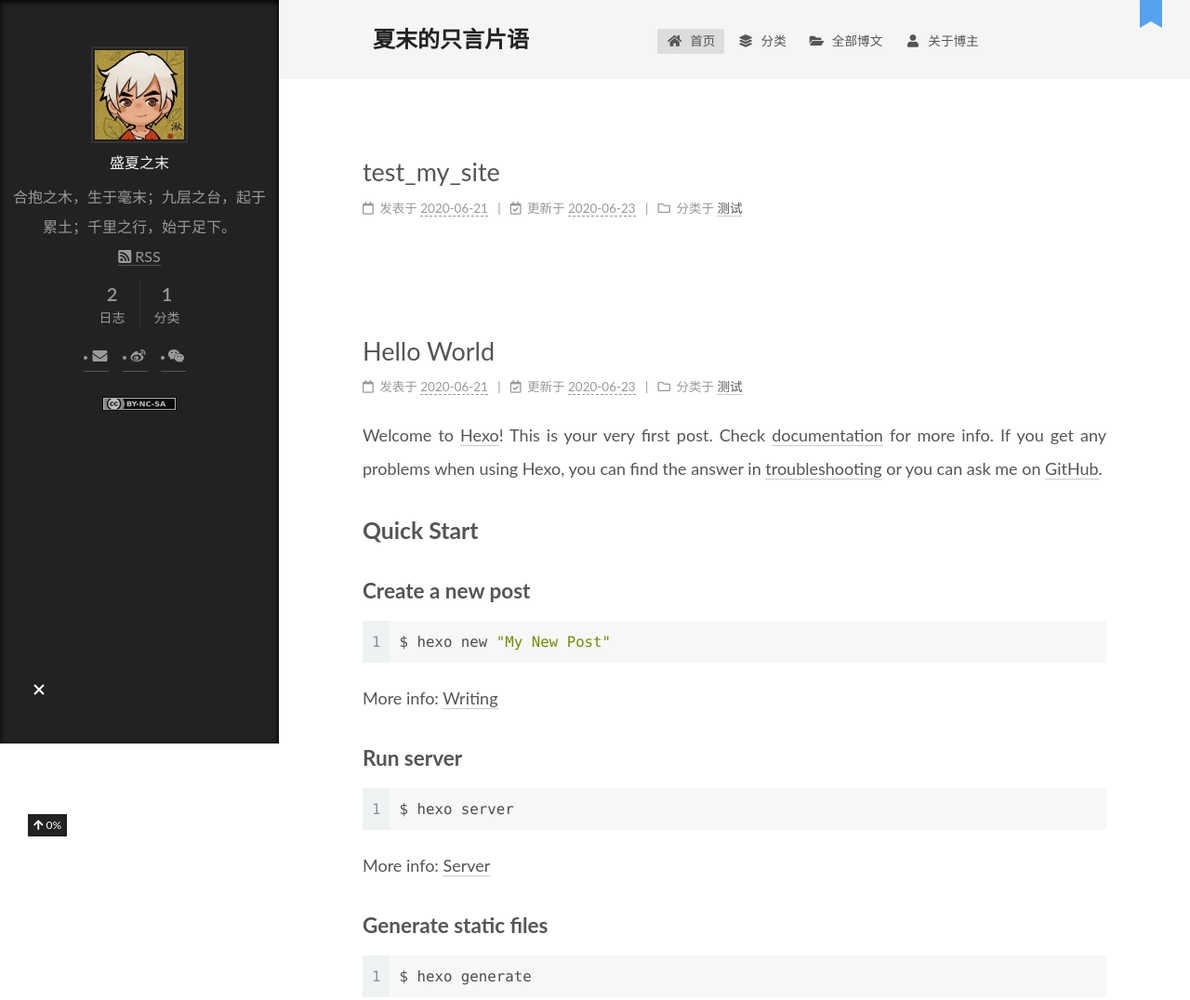
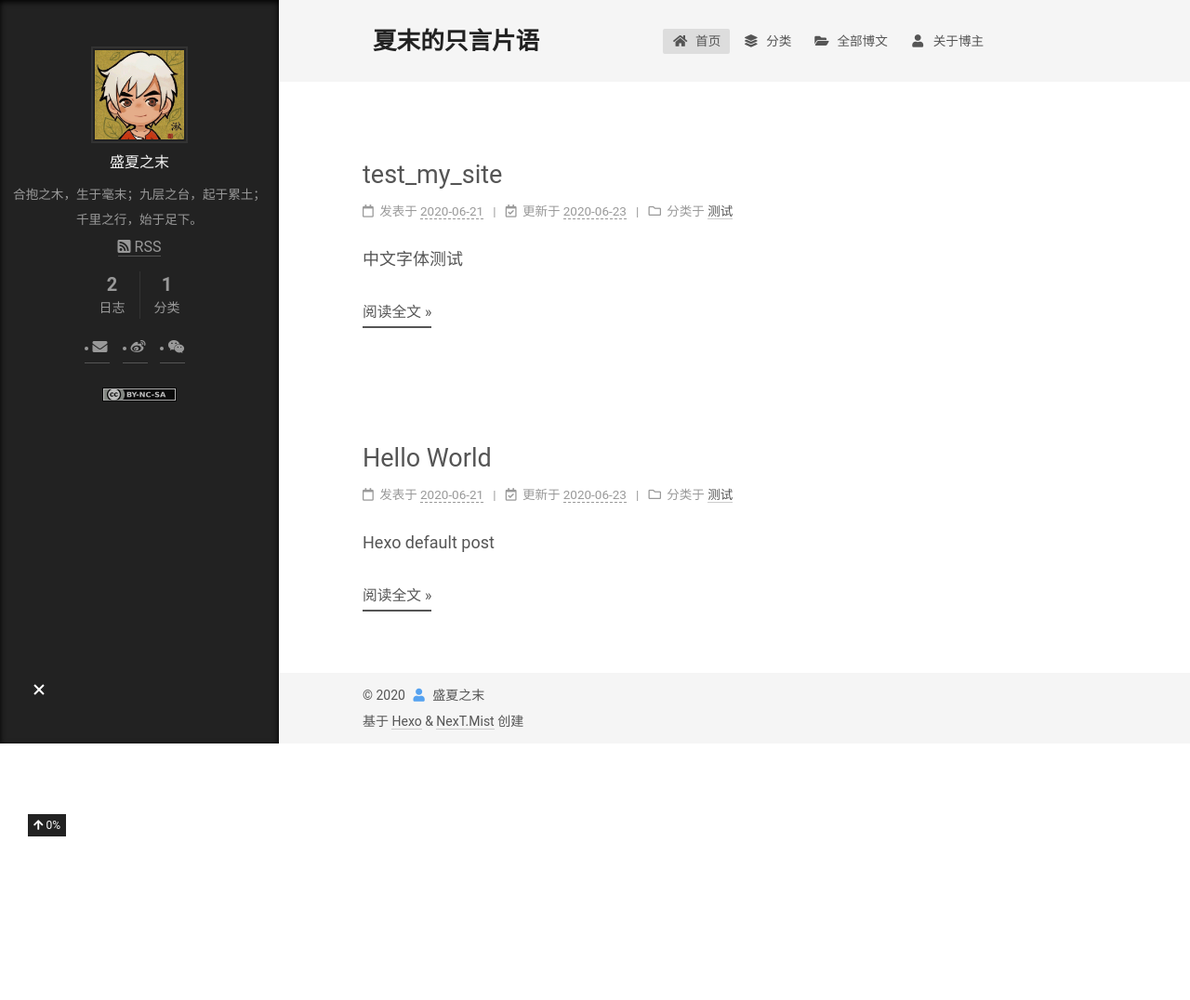
Before and after one commit to bj-wang/bj-wang.github.io, a plain HTML site: page index.html in a window 1280 px wide. Shown: the top 1076 px of the page at 93% size. After the commit the page ends 800 px from the top, so only its background shows below. Drawn offline with Linux system fonts and the light colour scheme.

Commit message:
Site updated: 2020-06-23 17:17:14

```diff
--- a/2020/06/21/hello-world/index.html
+++ b/2020/06/21/hello-world/index.html
@@ -17,18 +17,18 @@
 
 <script id="hexo-configurations">
     var NexT = window.NexT || {};
-    var CONFIG = {"hostname":"yoursite.com","root":"/","scheme":"Mist","version":"7.8.0","exturl":false,"sidebar":{"position":"left","width":300,"display":"always","padding":50,"offset":12,"onmobile":false},"copycode":{"enable":false,"show_result":false,"style":null},"back2top":{"enable":true,"sidebar":false,"scrollpercent":true},"bookmark":{"enable":true,"color":"#55a2f0","save":"manual"},"fancybox":false,"mediumzoom":false,"lazyload":false,"pangu":false,"comments":{"style":"tabs","active":null,"storage":true,"lazyload":false,"nav":null},"algolia":{"hits":{"per_page":10},"labels":{"input_placeholder":"Search for Posts","hits_empty":"We didn't find any results for the search: ${query}","hits_stats":"${hits} results found in ${time} ms"}},"localsearch":{"enable":false,"trigger":"auto","top_n_per_article":1,"unescape":false,"preload":false},"motion":{"enable":true,"async":false,"transition":{"post_block":"fadeIn","post_header":"slideDownIn","post_body":"slideDownIn","coll_header":"slideLeftIn","sidebar":"slideUpIn"}}};
+    var CONFIG = {"hostname":"yoursite.com","root":"/","scheme":"Mist","version":"7.8.0","exturl":false,"sidebar":{"position":"left","width":300,"display":"always","padding":50,"offset":12,"onmobile":false},"copycode":{"enable":false,"show_result":false,"style":null},"back2top":{"enable":true,"sidebar":false,"scrollpercent":true},"bookmark":{"enable":false,"color":"#55a2f0","save":"manual"},"fancybox":false,"mediumzoom":false,"lazyload":false,"pangu":false,"comments":{"style":"tabs","active":null,"storage":true,"lazyload":false,"nav":null},"algolia":{"hits":{"per_page":10},"labels":{"input_placeholder":"Search for Posts","hits_empty":"We didn't find any results for the search: ${query}","hits_stats":"${hits} results found in ${time} ms"}},"localsearch":{"enable":false,"trigger":"auto","top_n_per_article":1,"unescape":false,"preload":false},"motion":{"enable":true,"async":false,"transition":{"post_block":"fadeIn","post_header":"slideDownIn","post_body":"slideDownIn","coll_header":"slideLeftIn","sidebar":"slideUpIn"}}};
   </script>
 
-  <meta name="description" content="Welcome to Hexo! This is your very first post. Check documentation for more info. If you get any problems when using Hexo, you can find the answer in troubleshooting or you can ask me on GitHub. Quick">
+  <meta name="description" content="Hexo default post">
 <meta property="og:type" content="article">
 <meta property="og:title" content="Hello World">
 <meta property="og:url" content="http://yoursite.com/2020/06/21/hello-world/index.html">
 <meta property="og:site_name" content="夏末的只言片语">
-<meta property="og:description" content="Welcome to Hexo! This is your very first post. Check documentation for more info. If you get any problems when using Hexo, you can find the answer in troubleshooting or you can ask me on GitHub. Quick">
+<meta property="og:description" content="Hexo default post">
 <meta property="og:locale" content="zh_CN">
 <meta property="article:published_time" content="2020-06-21T22:10:32.705Z">
-<meta property="article:modified_time" content="2020-06-23T01:29:40.473Z">
+<meta property="article:modified_time" content="2020-06-23T15:58:50.727Z">
 <meta property="article:author" content="盛夏之末">
 <meta name="twitter:card" content="summary">
 
@@ -147,7 +147,6 @@
     <i class="fa fa-arrow-up"></i>
     <span>0%</span>
   </div>
-  <a role="button" class="book-mark-link book-mark-link-fixed"></a>
 
 
     <main class="main">
@@ -192,7 +191,7 @@
                   <i class="far fa-calendar-check"></i>
                 </span>
                 <span class="post-meta-item-text">更新于</span>
-                <time title="修改时间：2020-06-23 02:29:40" itemprop="dateModified" datetime="2020-06-23T02:29:40+01:00">2020-06-23</time>
+                <time title="修改时间：2020-06-23 16:58:50" itemprop="dateModified" datetime="2020-06-23T16:58:50+01:00">2020-06-23</time>
               </span>
             <span class="post-meta-item">
               <span class="post-meta-item-icon">
@@ -205,6 +204,7 @@
             </span>
 
 
+            <div class="post-description">Hexo default post</div>
 
         </div>
       </header>
@@ -432,8 +432,6 @@
 
 <script src="/js/next-boot.js"></script>
 
-<script src="/js/bookmark.js"></script>
-
 
 
 
--- a/css/main.css
+++ b/css/main.css
@@ -177,7 +177,7 @@ body {
 body {
   background: var(--body-bg-color);
   color: var(--text-color);
-  font-family: 'Lato', "PingFang SC", "Microsoft YaHei", sans-serif;
+  font-family: 'Roboto', "方正宋黑简体", "PingFang SC", "Microsoft YaHei", sans-serif;
   font-size: 1em;
   line-height: 2;
 }
@@ -193,7 +193,7 @@ h3,
 h4,
 h5,
 h6 {
-  font-family: 'Lato', "PingFang SC", "Microsoft YaHei", sans-serif;
+  font-family: 'Roboto', "方正宋黑简体", "PingFang SC", "Microsoft YaHei", sans-serif;
   font-weight: bold;
   line-height: 1.5;
   margin: 20px 0 15px;
@@ -391,7 +391,7 @@ pre {
 }
 pre,
 code {
-  font-family: consolas, Menlo, monospace, "PingFang SC", "Microsoft YaHei";
+  font-family: consolas, Menlo, monospace, "方正宋黑简体", "PingFang SC", "Microsoft YaHei";
 }
 code {
   background: #eee;
@@ -985,7 +985,7 @@ pre .javascript .function {
   color: var(--brand-hover-color);
 }
 .site-title {
-  font-family: 'Lato', "PingFang SC", "Microsoft YaHei", sans-serif;
+  font-family: 'Roboto', "方正宋黑简体", "PingFang SC", "Microsoft YaHei", sans-serif;
   font-size: 1.375em;
   font-weight: normal;
   margin: 0;
@@ -1104,31 +1104,6 @@ pre .javascript .function {
 .use-motion .menu-item {
   opacity: 0;
 }
-.book-mark-link {
-  border-bottom: none;
-  display: inline-block;
-  position: fixed;
-  right: 30px;
-  top: -10px;
-  transition: 0.3s;
-}
-@media (max-width: 991px) {
-  .book-mark-link {
-    display: none;
-  }
-}
-.book-mark-link::before {
-  color: #55a2f0;
-  content: '\f02e';
-  font-size: 32px;
-  line-height: 1;
-  font-family: 'Font Awesome 5 Free';
-  font-weight: 900;
-}
-.book-mark-link:hover,
-.book-mark-link-fixed {
-  top: -2px;
-}
 .sidebar {
   background: #222;
   bottom: 0;
@@ -1193,7 +1168,7 @@ pre .javascript .function {
 }
 .links-of-author a::before,
 .links-of-author span.exturl::before {
-  background: #ff6545;
+  background: #08ffb8;
   border-radius: 50%;
   content: ' ';
   display: inline-block;
@@ -1534,7 +1509,7 @@ pre .javascript .function {
   }
 }
 .post-body {
-  font-family: 'Lato', "PingFang SC", "Microsoft YaHei", sans-serif;
+  font-family: 'Roboto', "方正宋黑简体", "PingFang SC", "Microsoft YaHei", sans-serif;
   overflow-wrap: break-word;
   word-wrap: break-word;
 }
@@ -1832,7 +1807,7 @@ pre .javascript .function {
 }
 .posts-expand .post-meta {
   color: #999;
-  font-family: 'Lato', "PingFang SC", "Microsoft YaHei", sans-serif;
+  font-family: 'Roboto', "方正宋黑简体", "PingFang SC", "Microsoft YaHei", sans-serif;
   font-size: 0.75em;
   margin: 3px 0 60px 0;
   text-align: center;
@@ -2439,8 +2414,8 @@ hr {
   width: 0%;
 }
 .site-title {
-  font-family: 'Lato', "PingFang SC", "Microsoft YaHei", sans-serif;
-  font-size: 1.5em;
+  font-family: "方正宋黑简体", 'Lato', "PingFang SC", "Microsoft YaHei", sans-serif;
+  font-size: 1.6em;
   font-weight: normal;
   margin: 0;
 }
@@ -2454,3 +2429,9 @@ hr {
   transition-duration: 0.2s;
   transition-timing-function: ease-in-out;
 }
+.site-description {
+  color: #999;
+  font-size: 0.85em;
+  margin-top: 5px;
+  text-align: center;
+}
--- a/index.html
+++ b/index.html
@@ -17,7 +17,7 @@
 
 <script id="hexo-configurations">
     var NexT = window.NexT || {};
-    var CONFIG = {"hostname":"yoursite.com","root":"/","scheme":"Mist","version":"7.8.0","exturl":false,"sidebar":{"position":"left","width":300,"display":"always","padding":50,"offset":12,"onmobile":false},"copycode":{"enable":false,"show_result":false,"style":null},"back2top":{"enable":true,"sidebar":false,"scrollpercent":true},"bookmark":{"enable":true,"color":"#55a2f0","save":"manual"},"fancybox":false,"mediumzoom":false,"lazyload":false,"pangu":false,"comments":{"style":"tabs","active":null,"storage":true,"lazyload":false,"nav":null},"algolia":{"hits":{"per_page":10},"labels":{"input_placeholder":"Search for Posts","hits_empty":"We didn't find any results for the search: ${query}","hits_stats":"${hits} results found in ${time} ms"}},"localsearch":{"enable":false,"trigger":"auto","top_n_per_article":1,"unescape":false,"preload":false},"motion":{"enable":true,"async":false,"transition":{"post_block":"fadeIn","post_header":"slideDownIn","post_body":"slideDownIn","coll_header":"slideLeftIn","sidebar":"slideUpIn"}}};
+    var CONFIG = {"hostname":"yoursite.com","root":"/","scheme":"Mist","version":"7.8.0","exturl":false,"sidebar":{"position":"left","width":300,"display":"always","padding":50,"offset":12,"onmobile":false},"copycode":{"enable":false,"show_result":false,"style":null},"back2top":{"enable":true,"sidebar":false,"scrollpercent":true},"bookmark":{"enable":false,"color":"#55a2f0","save":"manual"},"fancybox":false,"mediumzoom":false,"lazyload":false,"pangu":false,"comments":{"style":"tabs","active":null,"storage":true,"lazyload":false,"nav":null},"algolia":{"hits":{"per_page":10},"labels":{"input_placeholder":"Search for Posts","hits_empty":"We didn't find any results for the search: ${query}","hits_stats":"${hits} results found in ${time} ms"}},"localsearch":{"enable":false,"trigger":"auto","top_n_per_article":1,"unescape":false,"preload":false},"motion":{"enable":true,"async":false,"transition":{"post_block":"fadeIn","post_header":"slideDownIn","post_body":"slideDownIn","coll_header":"slideLeftIn","sidebar":"slideUpIn"}}};
   </script>
 
   <meta name="description" content="合抱之木，生于毫末；九层之台，起于累土；千里之行，始于足下。">
@@ -145,7 +145,6 @@
     <i class="fa fa-arrow-up"></i>
     <span>0%</span>
   </div>
-  <a role="button" class="book-mark-link book-mark-link-fixed"></a>
 
 
     <main class="main">
@@ -190,7 +189,7 @@
                   <i class="far fa-calendar-check"></i>
                 </span>
                 <span class="post-meta-item-text">更新于</span>
-                <time title="修改时间：2020-06-23 02:30:53" itemprop="dateModified" datetime="2020-06-23T02:30:53+01:00">2020-06-23</time>
+                <time title="修改时间：2020-06-23 17:12:17" itemprop="dateModified" datetime="2020-06-23T17:12:17+01:00">2020-06-23</time>
               </span>
             <span class="post-meta-item">
               <span class="post-meta-item-icon">
@@ -213,6 +212,14 @@
     <div class="post-body" itemprop="articleBody">
 
 
+          <p>中文字体测试</p>
+          <!--noindex-->
+            <div class="post-button">
+              <a class="btn" href="/2020/06/21/test-my-site/">
+                阅读全文 &raquo;
+              </a>
+            </div>
+          <!--/noindex-->
 
 
     </div>
@@ -263,7 +270,7 @@
                   <i class="far fa-calendar-check"></i>
                 </span>
                 <span class="post-meta-item-text">更新于</span>
-                <time title="修改时间：2020-06-23 02:29:40" itemprop="dateModified" datetime="2020-06-23T02:29:40+01:00">2020-06-23</time>
+                <time title="修改时间：2020-06-23 16:58:50" itemprop="dateModified" datetime="2020-06-23T16:58:50+01:00">2020-06-23</time>
               </span>
             <span class="post-meta-item">
               <span class="post-meta-item-icon">
@@ -286,19 +293,14 @@
     <div class="post-body" itemprop="articleBody">
 
 
-          <p>Welcome to <a href="https://hexo.io/" target="_blank" rel="noopener">Hexo</a>! This is your very first post. Check <a href="https://hexo.io/docs/" target="_blank" rel="noopener">documentation</a> for more info. If you get any problems when using Hexo, you can find the answer in <a href="https://hexo.io/docs/troubleshooting.html" target="_blank" rel="noopener">troubleshooting</a> or you can ask me on <a href="https://github.com/hexojs/hexo/issues" target="_blank" rel="noopener">GitHub</a>.</p>
-<h2 id="Quick-Start"><a href="#Quick-Start" class="headerlink" title="Quick Start"></a>Quick Start</h2><h3 id="Create-a-new-post"><a href="#Create-a-new-post" class="headerlink" title="Create a new post"></a>Create a new post</h3><figure class="highlight bash"><table><tr><td class="gutter"><pre><span class="line">1</span><br></pre></td><td class="code"><pre><span class="line">$ hexo new <span class="string">"My New Post"</span></span><br></pre></td></tr></table></figure>
-
-<p>More info: <a href="https://hexo.io/docs/writing.html" target="_blank" rel="noopener">Writing</a></p>
-<h3 id="Run-server"><a href="#Run-server" class="headerlink" title="Run server"></a>Run server</h3><figure class="highlight bash"><table><tr><td class="gutter"><pre><span class="line">1</span><br></pre></td><td class="code"><pre><span class="line">$ hexo server</span><br></pre></td></tr></table></figure>
-
-<p>More info: <a href="https://hexo.io/docs/server.html" target="_blank" rel="noopener">Server</a></p>
-<h3 id="Generate-static-files"><a href="#Generate-static-files" class="headerlink" title="Generate static files"></a>Generate static files</h3><figure class="highlight bash"><table><tr><td class="gutter"><pre><span class="line">1</span><br></pre></td><td class="code"><pre><span class="line">$ hexo generate</span><br></pre></td></tr></table></figure>
-
-<p>More info: <a href="https://hexo.io/docs/generating.html" target="_blank" rel="noopener">Generating</a></p>
-<h3 id="Deploy-to-remote-sites"><a href="#Deploy-to-remote-sites" class="headerlink" title="Deploy to remote sites"></a>Deploy to remote sites</h3><figure class="highlight bash"><table><tr><td class="gutter"><pre><span class="line">1</span><br></pre></td><td class="code"><pre><span class="line">$ hexo deploy</span><br></pre></td></tr></table></figure>
-
-<p>More info: <a href="https://hexo.io/docs/one-command-deployment.html" target="_blank" rel="noopener">Deployment</a></p>
+          <p>Hexo default post</p>
+          <!--noindex-->
+            <div class="post-button">
+              <a class="btn" href="/2020/06/21/hello-world/">
+                阅读全文 &raquo;
+              </a>
+            </div>
+          <!--/noindex-->
 
 
     </div>
@@ -476,8 +478,6 @@
 
 <script src="/js/next-boot.js"></script>
 
-<script src="/js/bookmark.js"></script>
-
 
 
 
```
Also changed, not shown: 2020/06/21/test-my-site/index.html (+8 -8 lines), about/index.html (+1 -4 lines), archives/2020/06/index.html (+1 -4 lines), archives/2020/index.html (+1 -4 lines), archives/index.html (+1 -4 lines), atom.xml (+6 -10 lines), categories/index.html (+1 -4 lines), categories/测试/index.html (+1 -4 lines).
